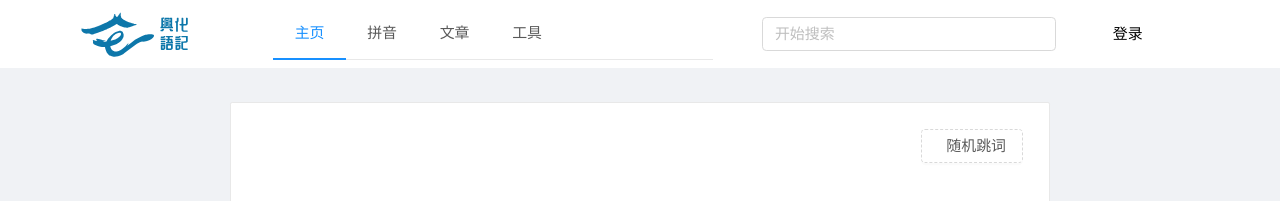
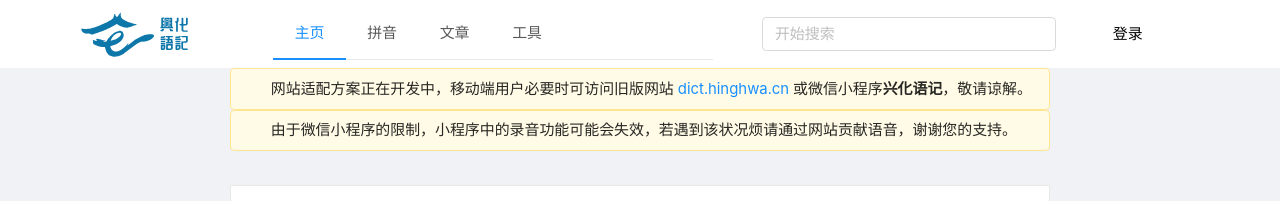
Before and after one commit to e-dialect/hinghwa-dict-web, a Vue app: page /Home in a window 1280 px wide. Shown: the top 201 px of the page. Built offline with nearby package versions, Linux system fonts and the light colour scheme.

Commit message:
feat: update for hinghwa.cn

```diff
--- a/src/App.vue
+++ b/src/App.vue
@@ -53,9 +53,6 @@ export default {
       await store.dispatch('userLogin', window.localStorage.getItem('id'))
     }
   },
-  async created () {
-
-  },
   mounted () {
     window.addEventListener('resize', this.onResize)
   },
--- a/src/components/HeaderAndFooter/Footer.vue
+++ b/src/components/HeaderAndFooter/Footer.vue
@@ -14,7 +14,7 @@
         <h4 style="color: white"> 相关网站：
           <a href="https://www.ydict.net/" style="color: white" target="_blank">榕典</a> &#8194;|
           <a href="https://www.moedict.tw/" style="color: white" target="_blank">萌典</a>&#8194;|
-          <a href="http://hinghwa.cn/" style="color: white" target="_blank">莆仙话词典</a>&#8194;|
+          <a href="http://dict.hinghwa.cn/" style="color: white" target="_blank">莆仙话词典</a>&#8194;|
           <a href="https://zhongguoyuyan.cn/" style="color: white" target="_blank">中国语言保护工程采录展示平台</a>
         </h4>
         <!--        <h4 style="color: white"> 关于我们：-->
--- a/src/views/Home.vue
+++ b/src/views/Home.vue
@@ -1,6 +1,17 @@
 <template>
   <div class="body">
-
+    <a-alert type="warning" show-icon>
+      <template slot="message">
+        网站适配方案正在开发中，移动端用户必要时可访问旧版网站
+        <a href="http://dict.hinghwa.cn" target="_blank">dict.hinghwa.cn</a>
+        或微信小程序<strong>兴化语记</strong>，敬请谅解。
+      </template>
+    </a-alert>
+    <a-alert type="warning" show-icon>
+      <template slot="message">
+        由于微信小程序的限制，小程序中的录音功能可能会失效，若遇到该状况烦请通过网站贡献语音，谢谢您的支持。
+      </template>
+    </a-alert>
     <a-row
       align="middle"
       justify="center"
```
